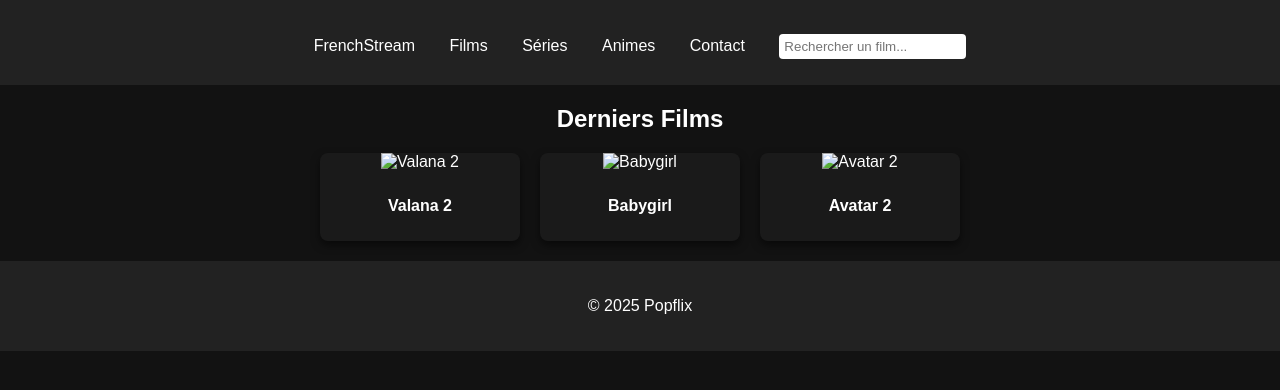
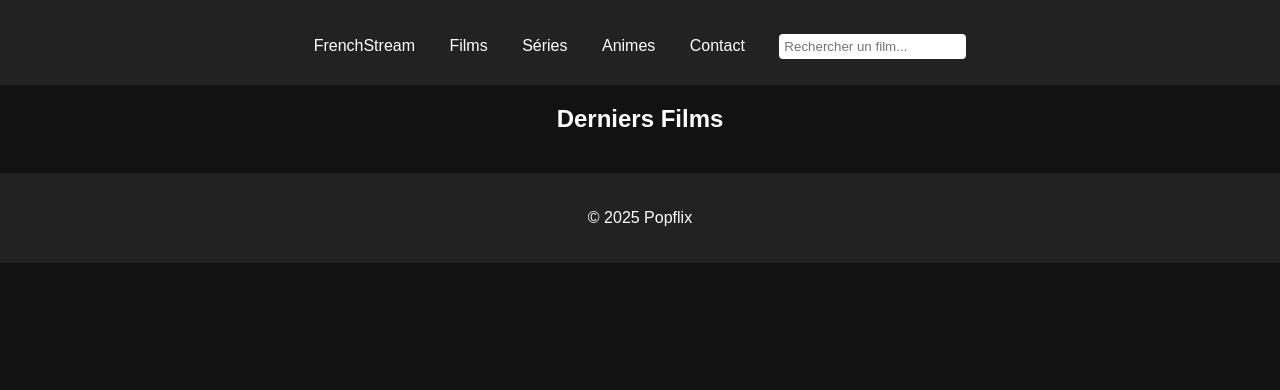
Before and after one commit to SkyLostTV/PopFlixV3, a plain HTML site: page index.html in a window 1280 px wide. Drawn offline with Linux system fonts and the light colour scheme.

Commit message:
Update index.html

```diff
--- a/index.html
+++ b/index.html
@@ -23,29 +23,11 @@
         </nav>
     </header>
 
-
     <!-- Derniers films -->
     <section id="films" class="movies">
         <h2>Derniers Films</h2>
-        <div class="movie-list">
-            <!-- Film 1 -->
-            <div class="movie-card" data-id="1">
-                <img src="valana2.jpg" alt="Valana 2">
-                <h3>Valana 2</h3>
-            </div>
-            <!-- Film 2 -->
-            <div class="movie-card" data-id="2">
-                <img src="babygirl.jpg" alt="Babygirl">
-                <h3>Babygirl</h3>
-            </div>
-            <!-- Film 3 -->
-            <div class="movie-card" data-id="3">
-                <img src="avatar2.jpg" alt="Avatar 2">
-                <h3>Avatar 2</h3>
-            </div>
-
-
-            <!-- Ajouter d'autres films ici -->
+        <div class="movie-list" id="movie-list">
+            <!-- Les films seront insérés ici dynamiquement -->
         </div>
     </section>
 
```
Lines whose indentation alone changed are shown as unchanged.
